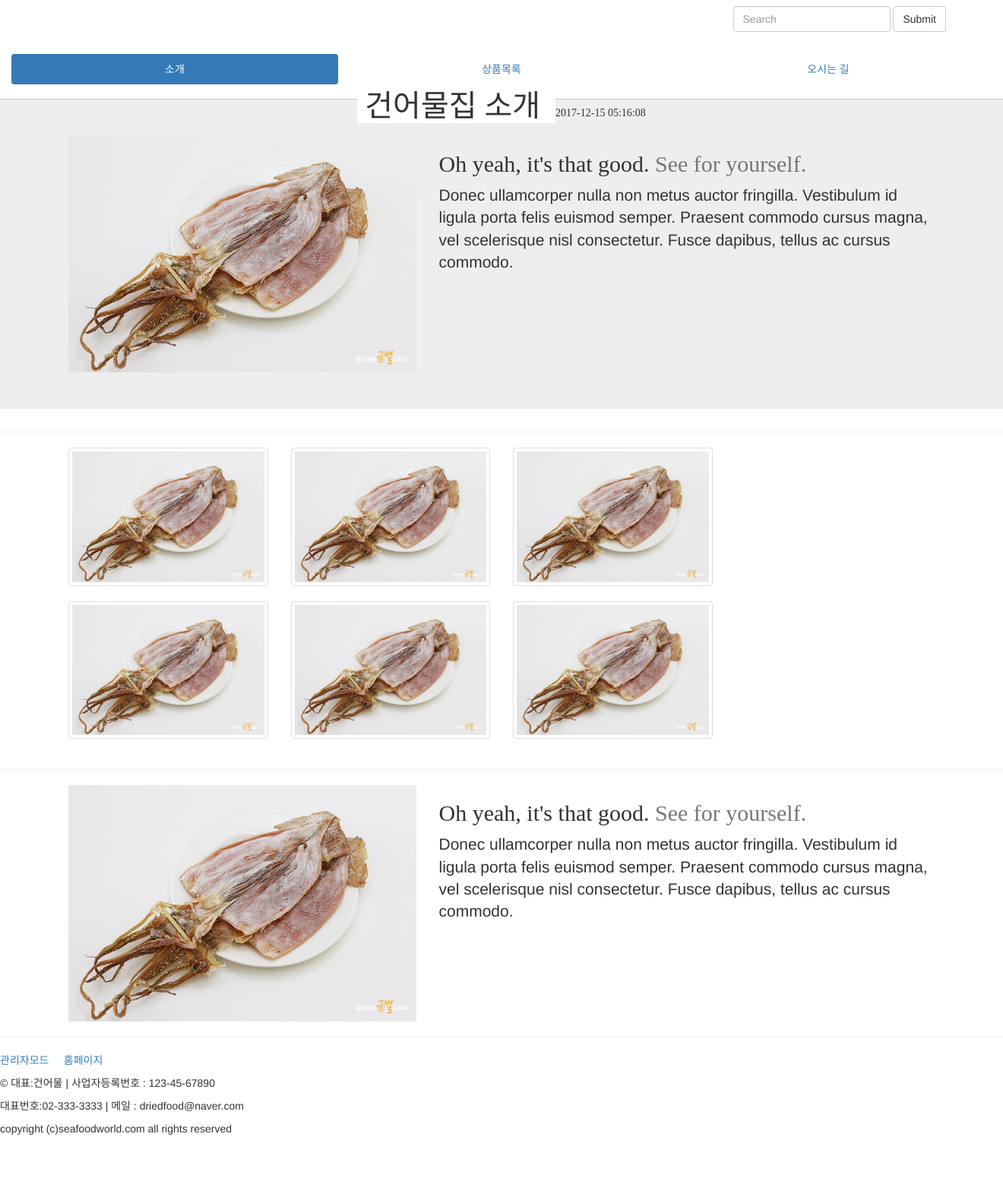
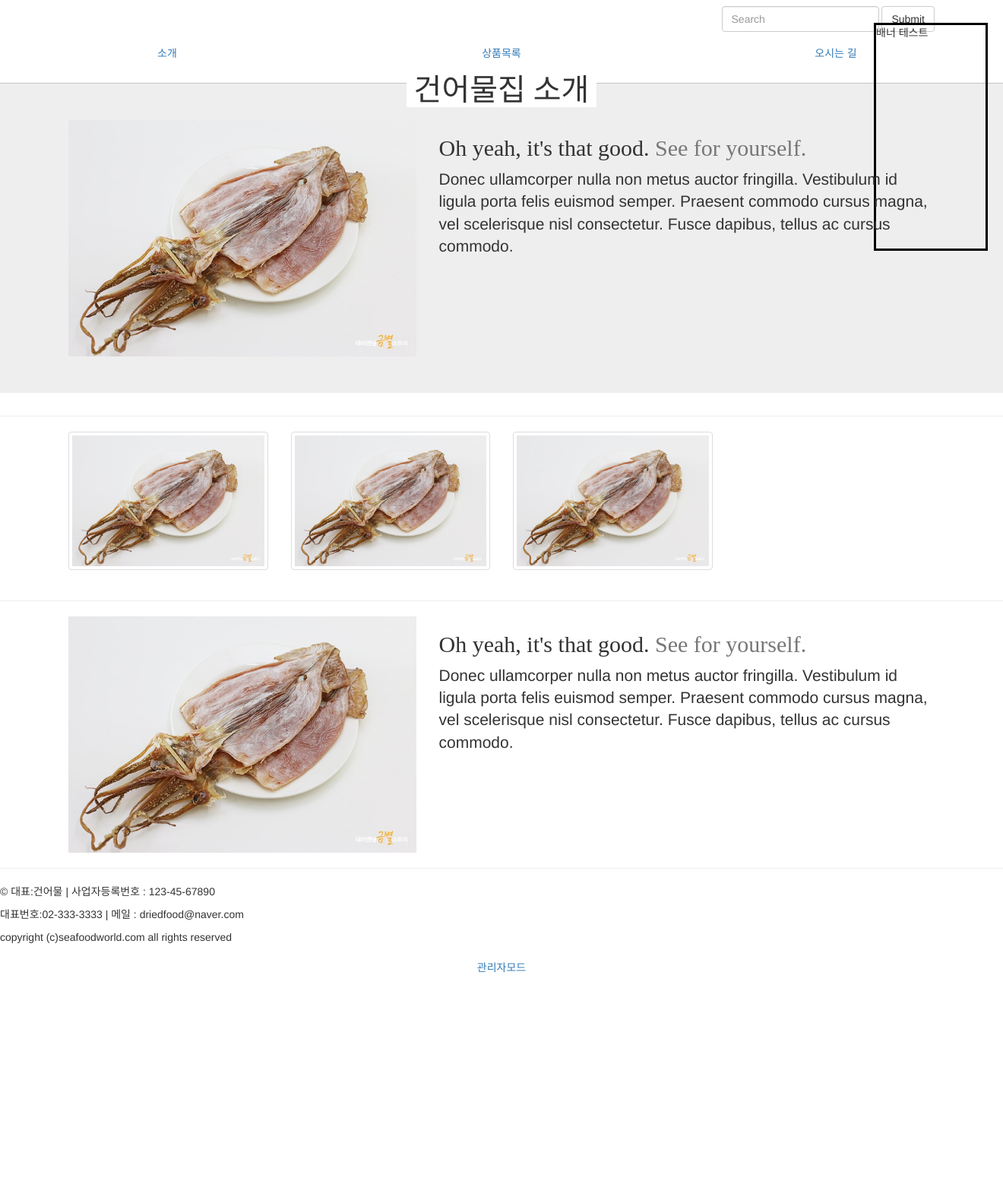
Before and after one commit to tomksg/Web_2017, a PHP site: page /shop/ in a window 1320 px wide. Shown: the whole page at 76% size. After the commit the page ends 1280 px from the top, so only its background shows below. Run offline with PHP 8.4, Linux system fonts and the light colour scheme; some libraries are stand-ins or nearby versions; some web fonts are replaced.

Commit message:
Update index.php

```diff
--- a/shop/index.php
+++ b/shop/index.php
@@ -10,13 +10,40 @@
     <link rel="stylesheet" href="css/box_design.css">
   <script src="https://ajax.googleapis.com/ajax/libs/jquery/3.2.0/jquery.min.js"></script>
   <script src="https://maxcdn.bootstrapcdn.com/bootstrap/3.3.7/js/bootstrap.min.js"></script>
+  <script type="text/javascript" src="C:\Users\user\Desktop\jquery-scroll-follow\lib/jquery.scrollfollow.js"></script>
+
+<style>
+#testbanner{
+        position: absolute;
+        border: 3px solid black;
+
+        left : 1150px;
+        top : 30px;
+        width: 150px;
+        height: 300px;
+    }
+
+
+
+</style>
 </head>
+<script type="text/javascript">
+$(document).ready(function(){
+           $("#testbanner").scrollFollow({
+               speed : 800,    // 움직이는 속도
+               offset : 200     // 웹페이지 상단에서 부터의 거리
+           });
+       });
+
+</script>
+
 <body>
+  <div id="testbanner">
+          배너 테스트</br>
+    </div>
+
 
       <div class="navbar-wrapper">
-        <div class="container">
-
-          <nav class="navbar navbar-static-top">
             <div class="container">
               <div class="navbar-header">
                 <button type="button" class="navbar-toggle collapsed" data-toggle="collapse" data-target="#navbar" aria-expanded="false" aria-controls="navbar">
@@ -24,8 +51,8 @@
                   <span class="icon-bar justified"></span>
                   <span class="icon-bar"></span>
                   <span class="icon-bar"></span>
+                  </div>
                 </button>
-        </div>
               <form class="navbar-form navbar-right" role="search">
                    <div class="form-group">
                      <input type="text" class="form-control" placeholder="Search">
@@ -33,17 +60,14 @@
                    <button type="submit" class="btn btn-default" onclick="javascript:location.href='localhost/shop/list.php'">Submit</button>
                  </form>
             </div>
-          </nav>
-        </div>
+
       </div>
-  <div class="bs-example" data-example-id="embedded-scrollspy">
-  <div class="collapse navbar-collapse bs-example-js-navbar-scrollspy">
-    <ul id="ex1" class="nav nav-pills nav-justified">
-    <li id="info" role="presentation" class="active"><a href="#0">소개</a></li>
-      <li id="list" role="presentation"><a href="#1">상품목록</a></li>
-      <li id="lo" role="presentation"><a href="#2">오시는 길</a></li>
+      <ul class="nav nav-pills nav-justified">
+    <li role="presentation" class="js-scroll-trigger"><a href="#introduction">소개</a></li>
+      <li role="presentation" class="js-scroll-trigger"><a  href="#list">상품목록</a></li>
+      <li role="presentation" class="js-scroll-trigger"><a href="#location">오시는 길</a></li>
     </ul>
-  </div>
+
 
     <style>
     body { padding-bottom: 70px; }
@@ -52,13 +76,8 @@
     <span class="vertical">
     건어물집 소개
     </span>
-    <!-- php업데이트가 느려서 업데이트된건지 확인하려고 넣어둔 현재시간출력함수 -->
-    <?php
-    $today=date("Y-m-d H:i:s");
-    echo $today ?>
   </div>
-      <div data-spy="scroll" data-target="ex1" data-offset="0" class="scrollspy-example">
-    <div id="info" class="jumbotron">
+    <section id="introduction" class="jumbotron">
        <div class="container">
      <div class="row featurette">
             <div class="col-md-7 col-md-push-5">
@@ -70,43 +89,34 @@
             </div>
           </div>
     </div>
-    </div>
+    </section>
       <hr class="featurette-divider">
 
-    <div id="list" class="container">
+    <section id="list" class="container">
     <div class="row">
           <div class="col-lg-3">
-            <a href="list.php?category=1" class="thumbnail">
+            <a href="<?php
+            echo "list.php?id=";
+            $temp = 2;
+            echo $temp;
+            ?>" class="thumbnail">
             <img src="img/squid.jpg" alt="..."></a>
+<!-- 여기서 디비에서 값이랑 아이디 가져오는거 추가하고 가져오면서 img 소스에 들어갈  -->
+<!-- php 변수를 위에서 미리 정의해주자  -->
          </div>
-         <div class="col-lg-3">
-           <a href="list.php?category=2" class="thumbnail">
-           <img src="img/squid.jpg" alt="..."></a>
+          <div class="col-lg-3">
+            <a href="#" class="thumbnail">
+          <img src="img/squid.jpg" alt="..."></a>
+           </div>
+          <div class="col-lg-3">
+            <a href="#" class="thumbnail">
+          <img src="img/squid.jpg" alt="..."></a>
+          </div>
         </div>
-        <div class="col-lg-3">
-          <a href="list.php?category=3" class="thumbnail">
-          <img src="img/squid.jpg" alt="..."></a>
-       </div>
-     </div>
-     <div class="row">
-       <div class="col-lg-3">
-         <a href="list.php?category=4" class="thumbnail">
-         <img src="img/squid.jpg" alt="..."></a>
-      </div>
-      <div class="col-lg-3">
-        <a href="list.php?category=5" class="thumbnail">
-        <img src="img/squid.jpg" alt="..."></a>
-     </div>
-     <div class="col-lg-3">
-       <a href="list.php?category=6" class="thumbnail">
-       <img src="img/squid.jpg" alt="..."></a>
-    </div>
+        </section>
 
-</div>
-
-    </div>
      <hr class="featurette-divider">
-     <div id="lo" class="container">
+     <section id="location" class="container">
     <div class="row featurette">
           <div class="col-md-7 col-md-push-5">
             <h2 class="featurette-heading">Oh yeah, it's that good. <span class="text-muted">See for yourself.</span></h2>
@@ -116,21 +126,11 @@
             <img class="featurette-image img-responsive center-block" src="img/squid.jpg" data-src="holder.js/500x500/auto" alt="Generic placeholder image">
           </div>
         </div>
-    </div>
+    </section>
     <hr class="featurette-divider">
 
 
     <footer>
-      <p>
-        <a  href="login.php">
-        관리자모드
-      </a>
-      &nbsp;&nbsp;&nbsp;
-      <a href="index.php">
-       홈페이지
-      </a>
-
-      </p>
       <p>&copy; 대표:건어물 | 사업자등록번호 : 123-45-67890
       </p>
       <p>
@@ -142,6 +142,9 @@
     </div>
 
   </div>
+    <ul class="nav nav-pills nav-justified">
+        <li role="presentation"><a href="#">관리자모드</a></li>
+    </ul>
 
 
 
```
